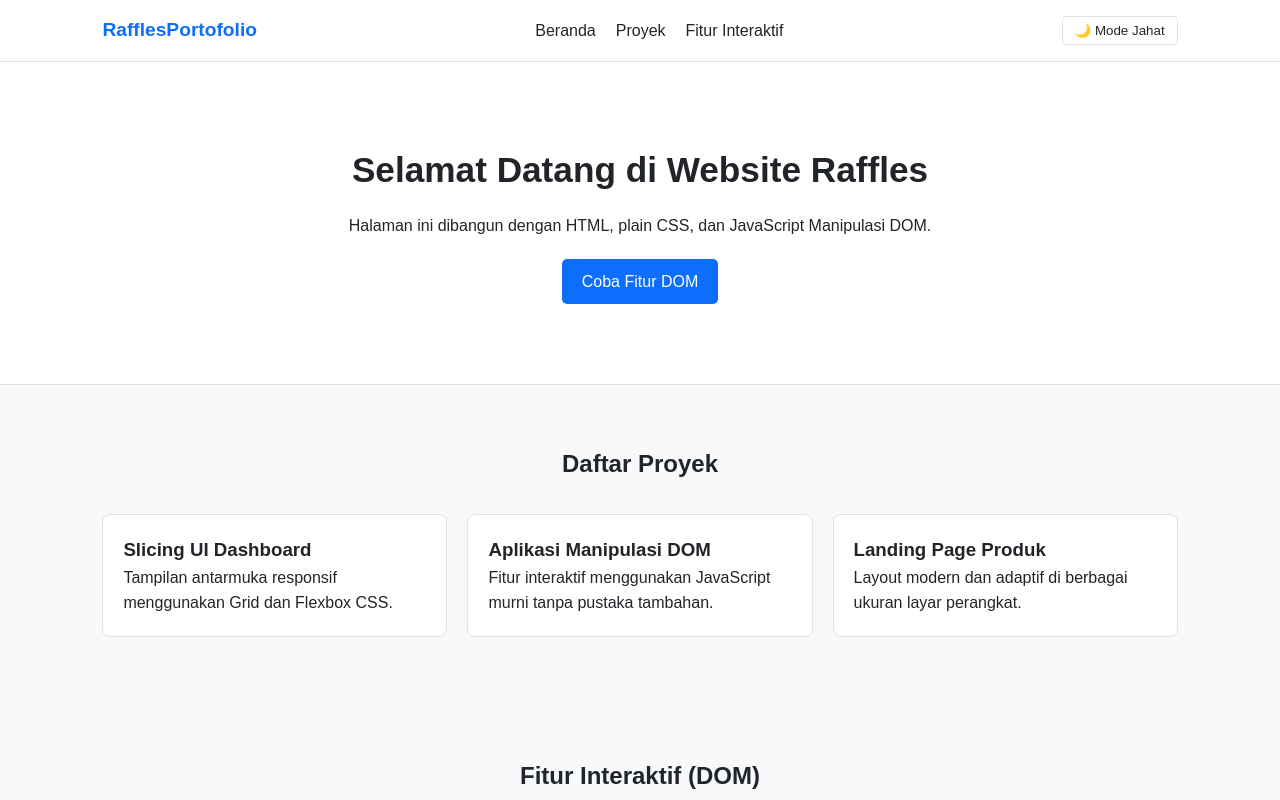
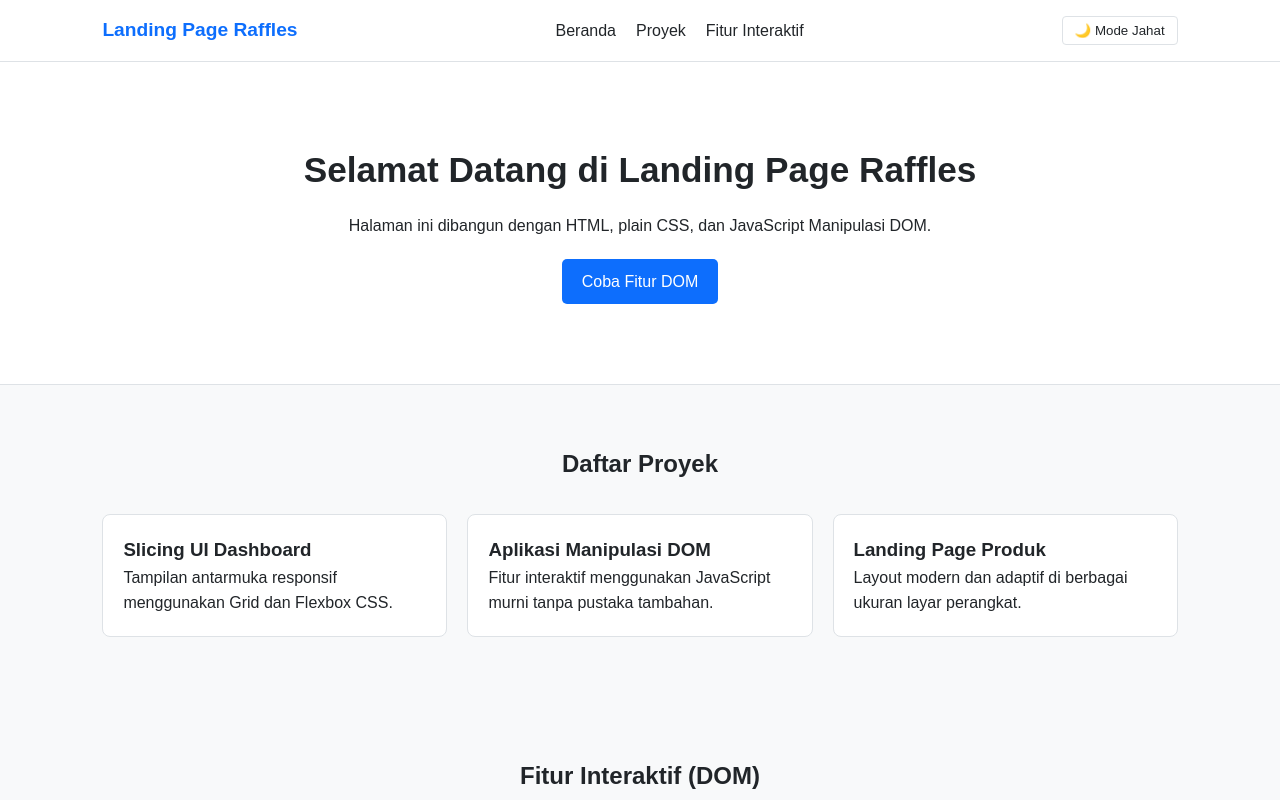
Before and after one commit to rafaelhdi/tugas-slicing, a plain HTML site: page index.html in a window 1280 px wide. Shown: the top 800 px of the page. Drawn offline with Linux system fonts and the light colour scheme.

Commit message:
Update header title and content in index.html

```diff
--- a/index.html
+++ b/index.html
@@ -11,7 +11,7 @@
 <body>
 
     <header class="navbar">
-        <div class="logo">RafflesPortofolio</div>
+        <div class="logo">Landing Page Raffles</div>
         <nav class="nav-links" id="navLinks">
             <a href="#hero">Beranda</a>
             <a href="#projects">Proyek</a>
@@ -25,7 +25,7 @@
 
     <section id="hero" class="hero-section">
         <div class="hero-content">
-            <h1>Selamat Datang di Website Raffles</h1>
+            <h1>Selamat Datang di Landing Page Raffles</h1>
             <p>Halaman ini dibangun dengan HTML, plain CSS, dan JavaScript Manipulasi DOM.</p>
             <a href="#interactive" class="btn-primary">Coba Fitur DOM</a>
         </div>
```
